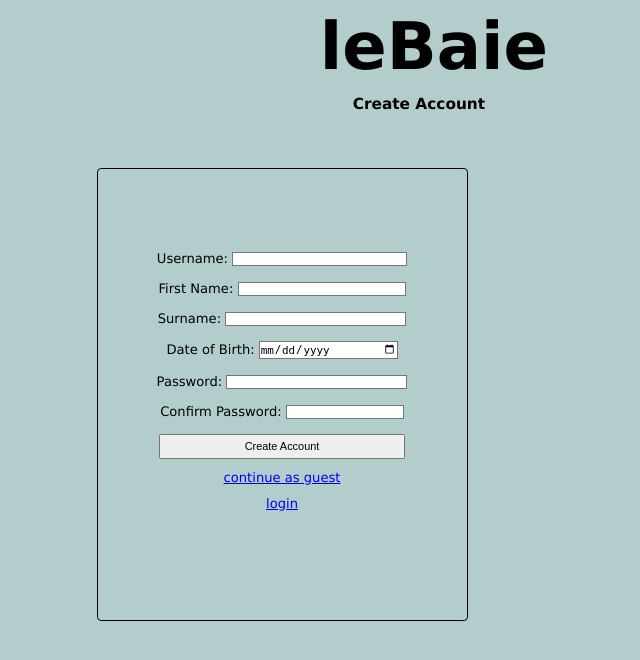
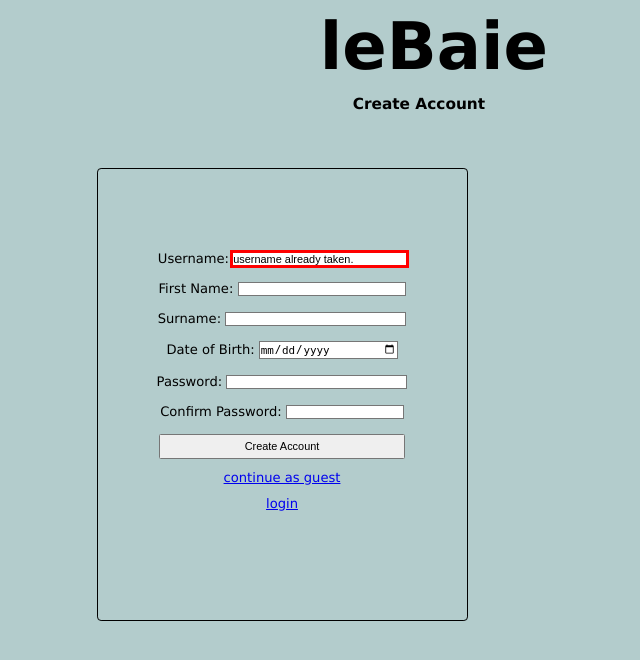
Before and after one commit to LordLoganM/AH-Computing-Project---LeBaie, a PHP site: page /implementation/failedReg.html in a window 1280 px wide. Shown: the top 660 px of the page, without its empty margins (358-998 px from the left). Run offline with PHP 8.4, Linux system fonts and the light colour scheme.

Commit message:
15/12/23

```diff
--- a/css/style.css
+++ b/css/style.css
@@ -98,12 +98,17 @@ width:400pt;
 margin-top:20pt
 }
 
+#errorUser{  border: 1px ;
+  outline-style: solid;
+  outline-color: red;
+
+}
 
 #regForm button {height:30px;width:300px; display:block; margin-bottom:10pt }
 
 #homeRegLink {margin-bottom:10pt; display:block}
 
-#DOBreg{width:125pt; height:15pt}
+#DOBreg{width:125pt; height:15pt; }
 
 #sectionReg{
   border: 2px solid black;
--- a/failedReg.html
+++ b/failedReg.html
@@ -13,6 +13,7 @@ function check() {
         // input is valid -- reset the error message
         input.setCustomValidity('');
     }
+
 }
 
 </script>
@@ -32,7 +33,7 @@ function check() {
 
 <form id="regForm" method="POST" action="process.php">
 
-<p>Username: <input type ="text" size="25" maxlength="10" name="username" value="" required > </p> <br>
+<p>Username: <input id="errorUser" type ="text" size="25" maxlength="10" name="username" value="username already taken." required > </p> <br>
 <p>First Name: <input  type ="text" maxlength="20"size="24" name="firstname" value="" required> </p> <br>
 <p>Surname: <input  type ="text" maxlength="20" size="26" name="surname" value="" required> </p> <br>
 <p>Date of Birth: <input id="DOBreg" type ="date" size="5" name="DOB" value="dd/mm/yyyy" min="1940-12-31" max="2012-12-31" required> </p> <br>
@@ -50,6 +51,7 @@ function check() {
 
 <a id="homeRegLink" href="home.html">continue as guest</a>
 <a  href="loginPage.html">login</a>
+
 </section>
  </div>
 
```
Also changed, not shown: process.php (+6 -2 lines).
